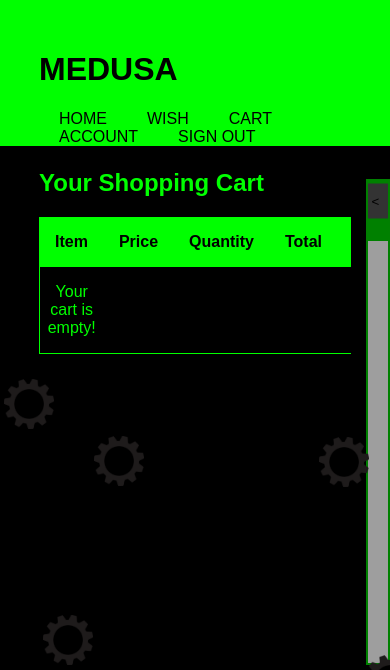
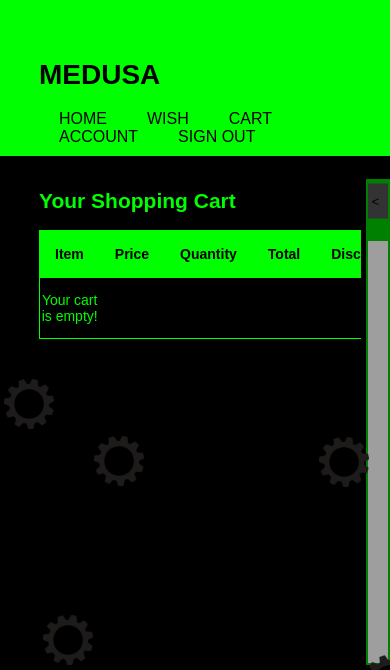
Before and after one commit to Darklord022/darklord022.github.io, a PHP site: page /Cart.html in a window 390 px wide; the page is wider, and only the part inside the window is pictured. Shown: the top 670 px of that part. Run offline with PHP 8.4, Linux system fonts and the light colour scheme; lists and menus that the app fills with data are empty; grey boxes are pictures that could not be loaded.

Commit message:
Add files via upload

```diff
--- a/CartStyle.css
+++ b/CartStyle.css
@@ -80,6 +80,13 @@ body {
           top: 100vh;
           left: calc(100% * var(--random-x));
         }
+        }@media (max-width: 768px) {
+            body {
+                font-size: 14px;
+            }
+            .container {
+                padding: 10px;
+            }
         }
 
 
```
Also changed, not shown: HomeStyle.css (+8 -0 lines).
